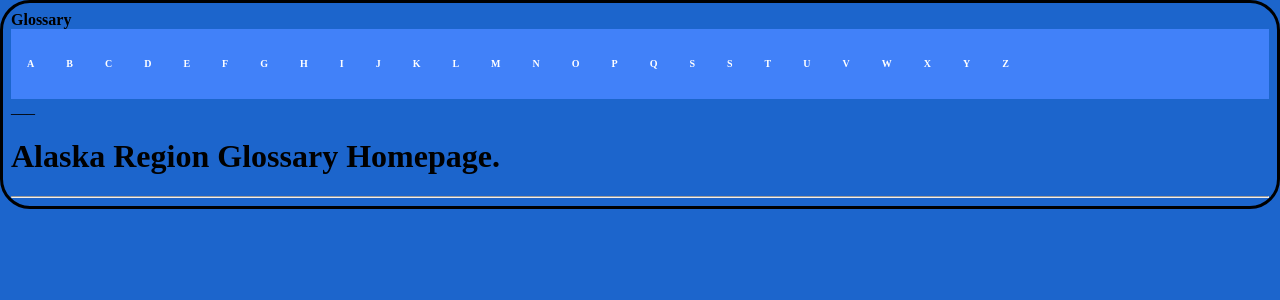
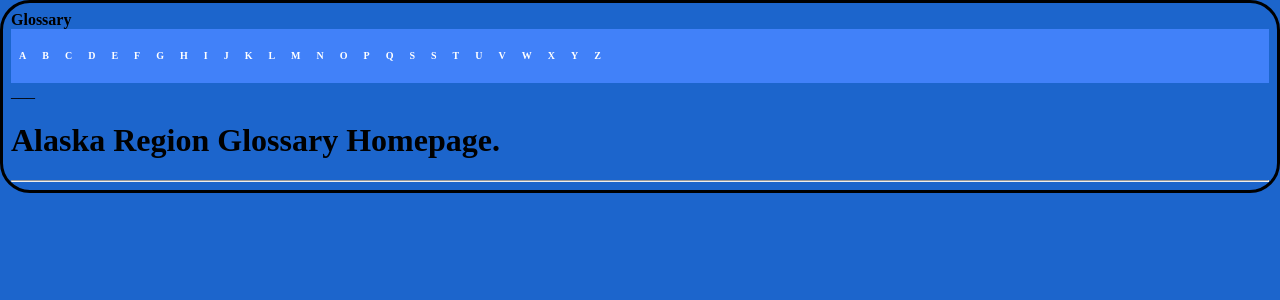
Before and after one commit to ThePanamalien/TestOne, a Jekyll site: the page built from index.md, in a window 1280 px wide. Shown: the top 300 px of the page. Built offline with Jekyll 4.4.1, drawn with Linux system fonts in a browser that asks for light colours.

Commit message:
Update glossaryPage.html

```diff
--- a/_layouts/glossaryPage.html
+++ b/_layouts/glossaryPage.html
@@ -20,8 +20,8 @@ li {
 li a {
   display: block;
   color: white;
-  text-align: center;
-  padding: 16px;
+  text-align: left;
+  padding: 8px;
   text-decoration: none;
   font-size: 10px;
 
```
